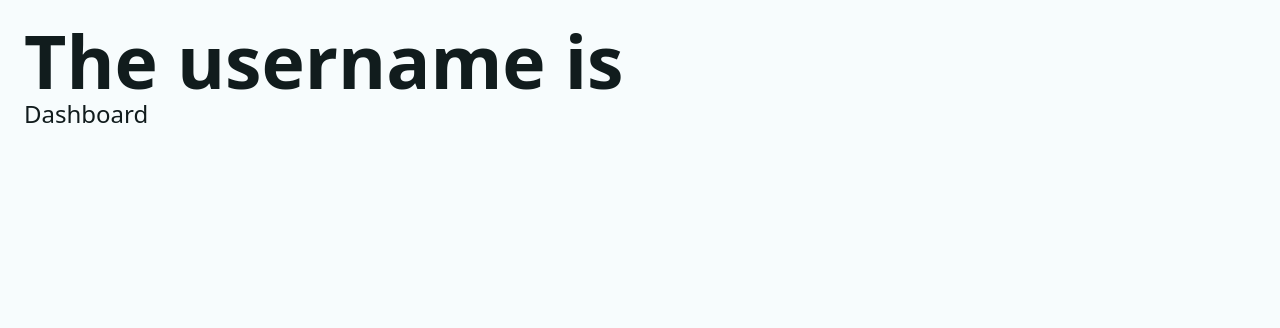
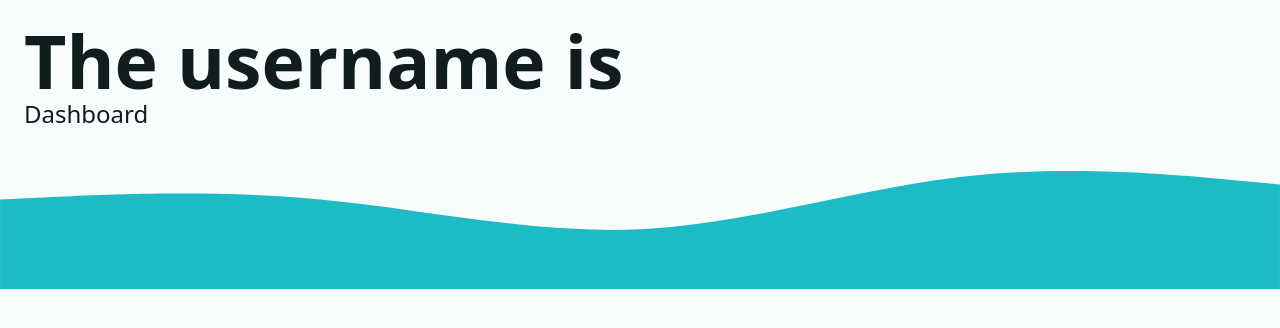
Before and after one commit to jos3ph-m/home-budget, a React (Vite) app: page / in a window 1280 px wide. Shown: the top 328 px of the page. Built offline with nearby package versions, Linux system fonts and the light colour scheme.

Commit message:
Layouts and actions

```diff
--- a/src/layouts/Main.jsx
+++ b/src/layouts/Main.jsx
@@ -1,5 +1,8 @@
 // react router dom imports
 import { Outlet, useLoaderData } from 'react-router-dom';
+
+// assets
+import wave from '../assets/wave.svg'
 
 // helper functions
 import { fetchData } from '../helpers'
@@ -19,7 +22,7 @@ const Main = () => {
       <main>
       <Outlet />
       </main>
-
+      <img src={wave} alt="" />
     </div>
   )
 }
```
